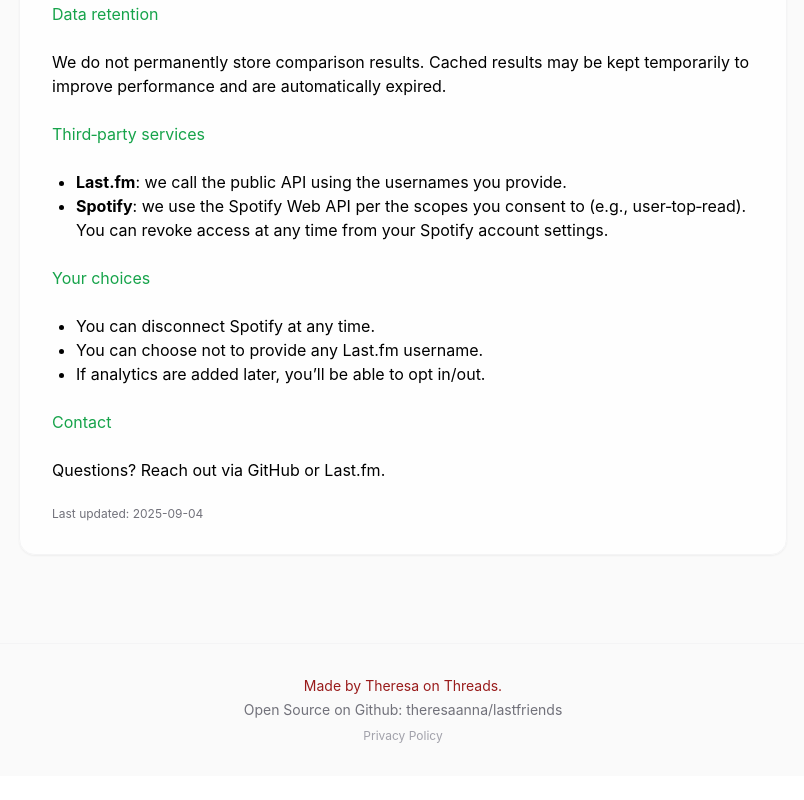
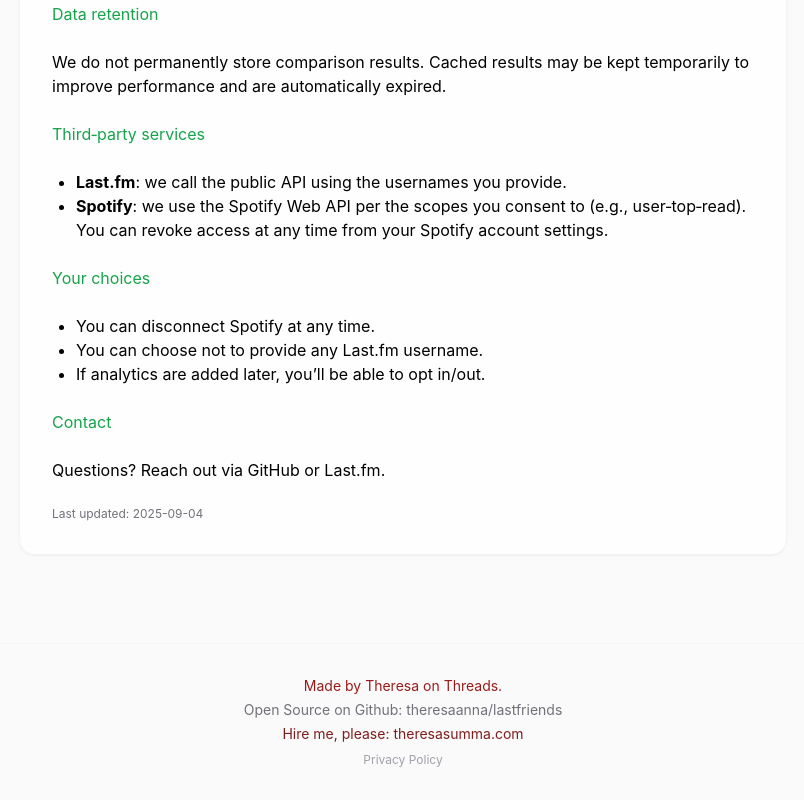
Before and after one commit to theresaanna/lastfriends, a Next.js app: page /privacy in a window 1280 px wide. Shown: the part 904-1704 px from the top of the page, without its empty margins (237-1041 px from the left). Before the commit the page ends 1680 px from the top, so only its background shows below. Built offline with nearby package versions, Linux system fonts and the light colour scheme; no server answers.

Commit message:
hire me footer

```diff
--- a/components/SiteFooter.js
+++ b/components/SiteFooter.js
@@ -11,6 +11,9 @@
         <p className="text-sm text-gray-500 mt-1">
           Open Source on <a href="https://github.com/theresaanna/lastfriends" className="hover:underline">Github: theresaanna/lastfriends</a>
         </p>
+          <p className="text-sm text-red-900 mt-1">
+          Hire me, please: <a href="https://theresasumma.com" className="hover:underline">theresasumma.com</a>
+        </p>
         <p className="text-xs text-gray-400 mt-2">
           <Link href="/privacy" className="hover:underline">Privacy Policy</Link>
         </p>
```
